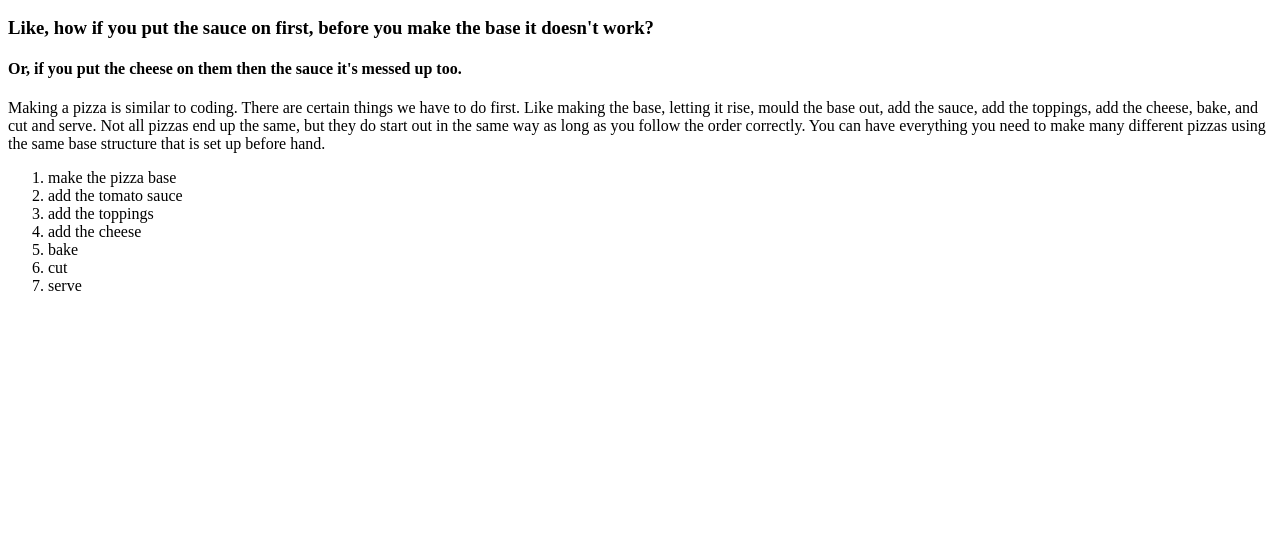
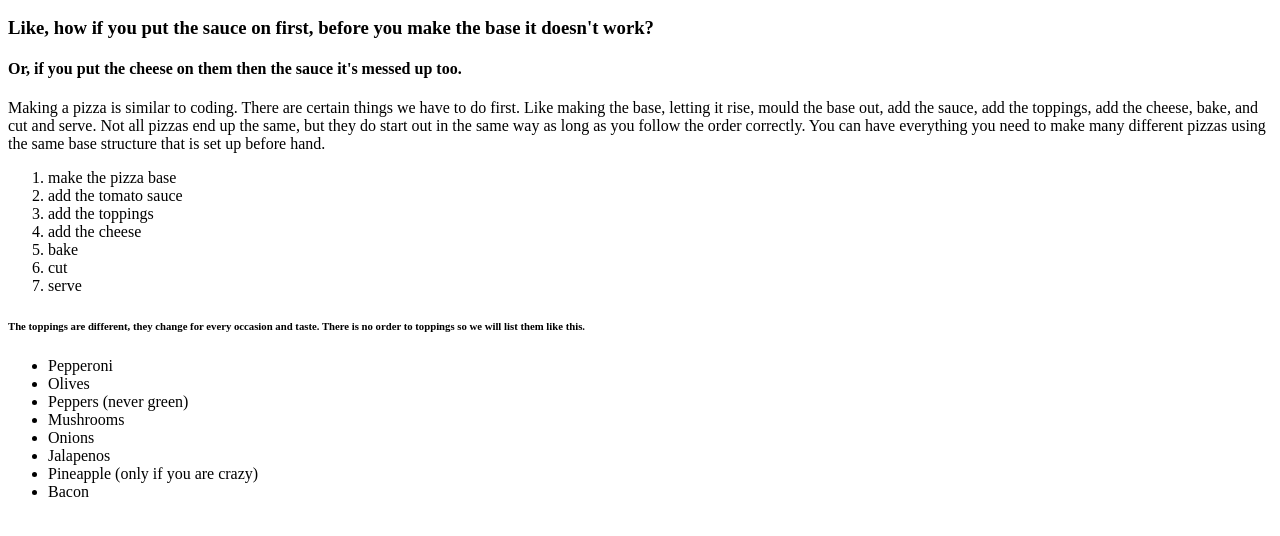
Before and after one commit to Caffeine-Powered/GWDS_Worksheet2, a plain HTML site: page index.html in a window 1280 px wide. Shown: the part 110-646 px from the top of the page. Drawn offline with Linux system fonts and the light colour scheme.

Commit message:
Update index.html
added unordered list

```diff
--- a/index.html
+++ b/index.html
@@ -28,5 +28,18 @@
     <li>cut</li>
     <li>serve</li>
 </ol>
+    <h6>The toppings are different, they change for every occasion and taste. There is no order to toppings so we will list them like this.</h6>
+
+    <ul>
+        <li>Pepperoni</li>
+        <li>Olives</li>
+        <li>Peppers (never green)</li>
+        <li>Mushrooms</li>
+        <li>Onions</li>
+        <li>Jalapenos</li>
+        <li>Pineapple (only if you are crazy)</li>
+        <li>Bacon</li>
+    </ul>
+
 </body>
 </html>
```
